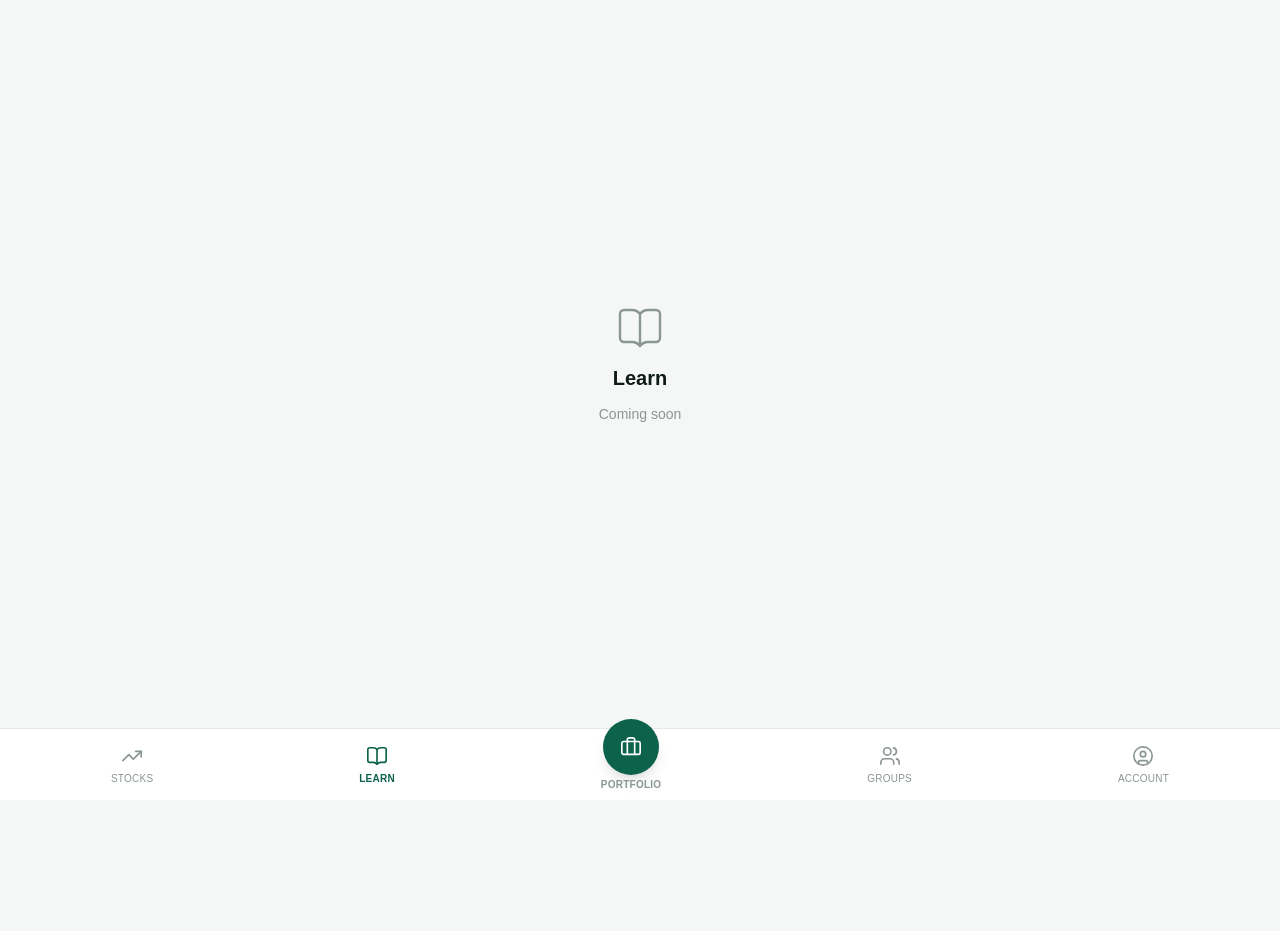
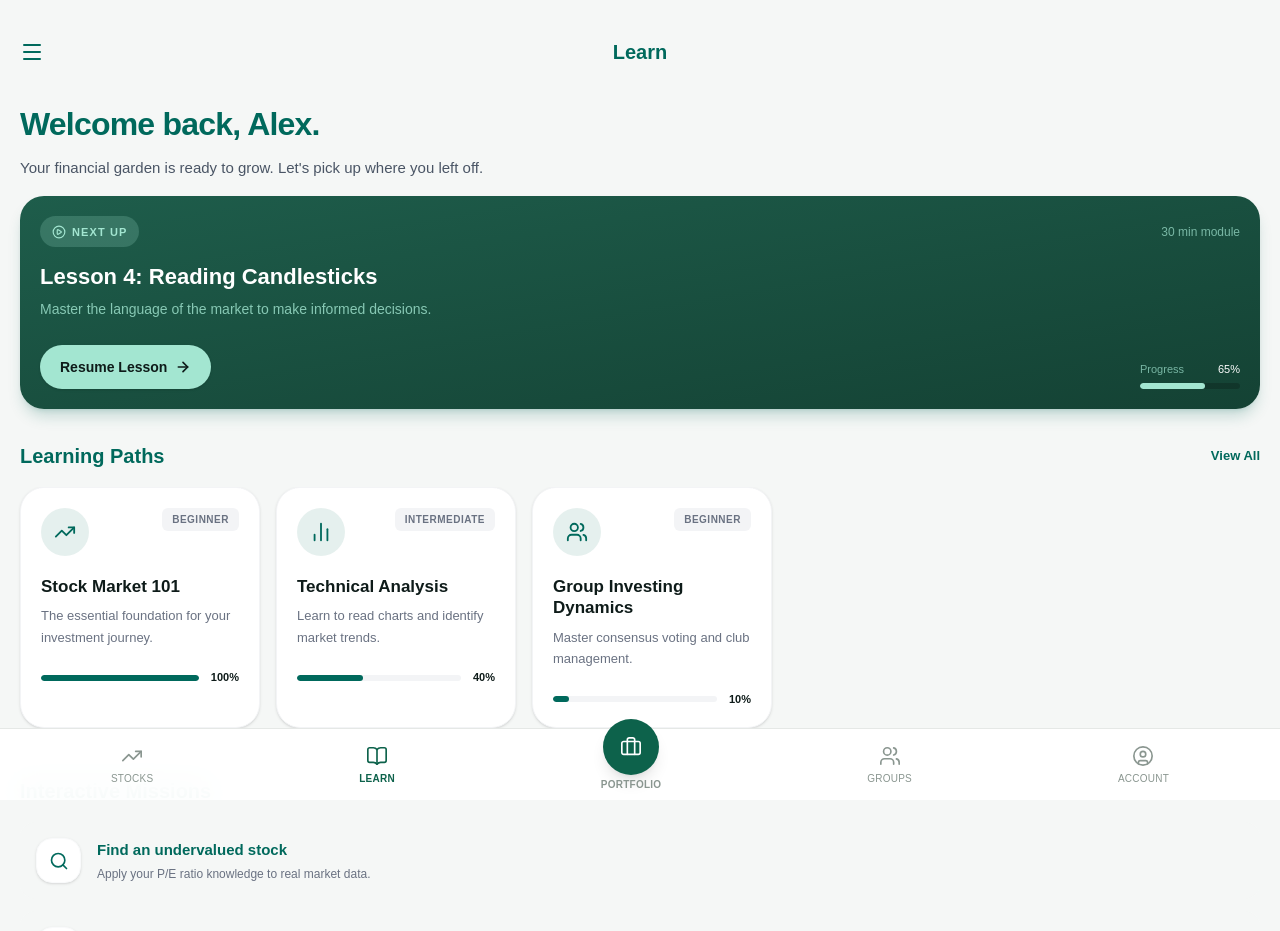
Before and after one commit to bagademansi064/Finova, a Next.js app: page /learn in a window 1280 px wide. Shown: the top 931 px of the page. Before the commit the page ends 800 px from the top, so only its background shows below. Built offline with nearby package versions, Linux system fonts and the light colour scheme.

Commit message:
conflicts resolved

```diff
--- a/app/learn/page.tsx
+++ b/app/learn/page.tsx
@@ -1,16 +1,36 @@
 "use client";
 import React from "react";
+import LearnHeader from "@/component/Learn/LearnHeader";
+import ActiveLessonCard from "@/component/Learn/ActiveLessonCard";
+import LearningPathsSection from "@/component/Learn/LearningPathsSection";
+import InteractiveMissionsSection from "@/component/Learn/InteractiveMissionsSection";
 import BottomNavBar from "@/component/Home/BottomNavBar";
-import { BookOpen } from "lucide-react";
 
 export default function LearnPage() {
+  const handleResumeLesson = () => {
+    console.log("Resume lesson clicked");
+    // Add routing or modal logic here
+  };
+
   return (
-    <div className="min-h-screen bg-[#f5f7f6] flex flex-col items-center justify-center">
-      <div className="flex flex-col items-center gap-3 text-[#8a9690]" style={{ paddingBottom: "var(--bottom-nav-height)" }}>
-        <BookOpen size={48} strokeWidth={1.2} />
-        <h1 className="text-xl font-semibold text-[#0E1B19]">Learn</h1>
-        <p className="text-sm">Coming soon</p>
+    <div className="min-h-screen bg-[#f5f7f6] flex flex-col">
+      {/* Scrollable Content */}
+      <div
+        className="flex-1 overflow-y-auto hide-scrollbar relative"
+        style={{ paddingBottom: "calc(var(--bottom-nav-height, 80px) + 24px)" }}
+      >
+        <LearnHeader userName="Alex" />
+
+        <ActiveLessonCard
+          onResume={handleResumeLesson}
+        />
+
+        <LearningPathsSection />
+
+        <InteractiveMissionsSection />
       </div>
+
+      {/* Persistent Bottom Navigation */}
       <BottomNavBar />
     </div>
   );
--- /dev/null
+++ b/component/Learn/ActiveLessonCard.tsx
@@ -0,0 +1,68 @@
+"use client";
+import React from "react";
+import { PlayCircle, ArrowRight } from "lucide-react";
+
+interface ActiveLessonCardProps {
+  title?: string;
+  description?: string;
+  progress?: number;
+  duration?: string;
+  onResume?: () => void;
+}
+
+export default function ActiveLessonCard({
+  title = "Lesson 4: Reading Candlesticks",
+  description = "Master the language of the market to make informed decisions.",
+  progress = 65,
+  duration = "30 min module",
+  onResume,
+}: ActiveLessonCardProps) {
+  return (
+    <div className="mx-5 mb-8 rounded-3xl bg-gradient-to-br from-[#1E5D4B] to-[#144234] p-5 shadow-lg shadow-[#00695C]/20">
+      {/* Top row: Badge and Duration */}
+      <div className="flex items-center justify-between mb-4">
+        <div className="flex items-center gap-1.5 bg-[#a3e6d1]/20 px-3 py-1.5 rounded-full">
+          <PlayCircle size={14} className="text-[#a3e6d1]" />
+          <span className="text-[11px] font-bold tracking-widest text-[#a3e6d1] uppercase mt-0.5">
+            Next Up
+          </span>
+        </div>
+        <span className="text-[#a3e6d1]/70 text-xs font-medium">
+          {duration}
+        </span>
+      </div>
+
+      {/* Title & Description */}
+      <h3 className="text-white text-[22px] font-bold mb-2 leading-tight">
+        {title}
+      </h3>
+      <p className="text-[#a3e6d1]/80 text-[14px] leading-relaxed mb-6 max-w-[90%]">
+        {description}
+      </p>
+
+      {/* Bottom row: Button and Progress */}
+      <div className="flex items-end justify-between">
+        <button
+          onClick={onResume}
+          className="flex items-center gap-2 bg-[#A3E6D1] text-[#0E1B19] px-5 py-3 rounded-full font-bold text-sm transition-transform active:scale-95 shadow-sm tap-highlight"
+        >
+          Resume Lesson
+          <ArrowRight size={16} strokeWidth={2.5} />
+        </button>
+
+        <div className="w-[100px] flex flex-col gap-1.5">
+          <div className="flex items-center justify-between text-white text-[11px] font-medium">
+            <span className="text-[#a3e6d1]/70">Progress</span>
+            <span>{progress}%</span>
+          </div>
+          <div className="h-1.5 w-full bg-black/20 rounded-full overflow-hidden">
+            <div
+              className="h-full bg-[#A3E6D1] rounded-full"
+              style={{ width: `${progress}%` }}
+            />
+          </div>
+        </div>
+      </div>
+    </div>
+  );
+}
--- /dev/null
+++ b/component/Learn/InteractiveMissionsSection.tsx
@@ -0,0 +1,46 @@
+"use client";
+import React from "react";
+import { interactiveMissions, InteractiveMission } from "@/lib/learnData";
+import { Search, Newspaper, FileText } from "lucide-react";
+
+const iconMap: Record<string, React.ReactNode> = {
+  Search: <Search size={20} className="text-[#00695C]" />,
+  Newspaper: <Newspaper size={20} className="text-[#00695C]" />,
+  FileText: <FileText size={20} className="text-[#00695C]" />,
+};
+
+function MissionCard({ mission }: { mission: InteractiveMission }) {
+  return (
+    <div className="flex items-center gap-4 bg-[#f5f7f6] rounded-2xl p-4 mb-3 transition-transform active:scale-95 cursor-pointer tap-highlight">
+      {/* Icon Area */}
+      <div className="flex bg-white h-[45px] w-[45px] rounded-2xl items-center justify-center flex-shrink-0 shadow-sm border border-gray-50">
+        {iconMap[mission.icon] || <Search size={20} className="text-[#00695C]" />}
+      </div>
+
+      {/* Text Content */}
+      <div className="flex-1 min-w-0">
+        <h4 className="text-[15px] font-bold text-[#00695C] mb-1 truncate">
+          {mission.title}
+        </h4>
+        <p className="text-gray-500 text-[12px] leading-snug line-clamp-2">
+          {mission.description}
+        </p>
+      </div>
+    </div>
+  );
+}
+
+export default function InteractiveMissionsSection() {
+  return (
+    <div className="px-5 pb-24"> {/* Added pb-24 to account for bottom navigation bar */}
+      <h3 className="text-[20px] font-bold text-[#00695C] mb-4">
+        Interactive Missions
+      </h3>
+      <div className="flex flex-col">
+        {interactiveMissions.map((mission) => (
+          <MissionCard key={mission.id} mission={mission} />
+        ))}
+      </div>
+    </div>
+  );
+}
--- /dev/null
+++ b/component/Learn/LearningPathsSection.tsx
@@ -0,0 +1,69 @@
+"use client";
+import React from "react";
+import { learningPaths, LearningPath } from "@/lib/learnData";
+import { TrendingUp, BarChart2, Users } from "lucide-react";
+
+// Mapping string icon names from our mock data to actual Lucide components
+const iconMap: Record<string, React.ReactNode> = {
+  TrendingUp: <TrendingUp size={22} className="text-[#00695C]" />,
+  BarChart2: <BarChart2 size={22} className="text-[#00695C]" />,
+  Users: <Users size={22} className="text-[#00695C]" />,
+};
+
+function PathCard({ path }: { path: LearningPath }) {
+  return (
+    <div className="flex-shrink-0 w-[240px] bg-white rounded-3xl p-5 shadow-sm border border-gray-100 snap-center tap-highlight cursor-pointer transition-transform active:scale-95">
+      {/* Icon & Badge */}
+      <div className="flex items-start justify-between mb-5">
+        <div className="flex bg-[#00695C]/10 h-12 w-12 rounded-full items-center justify-center">
+          {iconMap[path.icon] || <TrendingUp size={22} className="text-[#00695C]" />}
+        </div>
+        <span className="text-[10px] font-bold text-gray-500 bg-gray-100 px-2.5 py-1 rounded-md uppercase tracking-wider">
+          {path.difficulty}
+        </span>
+      </div>
+
+      {/* Title & Desc */}
+      <h4 className="text-[17px] font-bold text-[#0E1B19] mb-2 leading-tight">
+        {path.title}
+      </h4>
+      <p className="text-gray-500 text-[13px] leading-relaxed mb-6 h-10 line-clamp-2">
+        {path.description}
+      </p>
+
+      {/* Progress */}
+      <div className="flex items-center gap-3">
+        <div className="flex-1 h-1.5 bg-gray-100 rounded-full overflow-hidden">
+          <div
+            className="h-full bg-[#00695C] rounded-full"
+            style={{ width: `${path.progress}%` }}
+          />
+        </div>
+        <span className="text-[11px] font-bold text-[#0E1B19]">
+          {path.progress}%
+        </span>
+      </div>
+    </div>
+  );
+}
+
+export default function LearningPathsSection() {
+  return (
+    <div className="mb-8">
+      {/* Header */}
+      <div className="flex items-center justify-between px-5 mb-4">
+        <h3 className="text-[20px] font-bold text-[#00695C]">Learning Paths</h3>
+        <button className="text-[13px] font-bold text-[#00695C] hover:text-[#004d40] transition-colors tap-highlight">
+          View All
+        </button>
+      </div>
+
+      {/* Horizontal Scroll Container */}
+      <div className="flex overflow-x-auto gap-4 px-5 pb-4 snap-x snap-mandatory [&::-webkit-scrollbar]:hidden [-ms-overflow-style:none] [scrollbar-width:none]">
+        {learningPaths.map((path) => (
+          <PathCard key={path.id} path={path} />
+        ))}
+      </div>
+    </div>
+  );
+}
```
Also changed, not shown: 1 other file (tests, documents, lock files or other folders).
